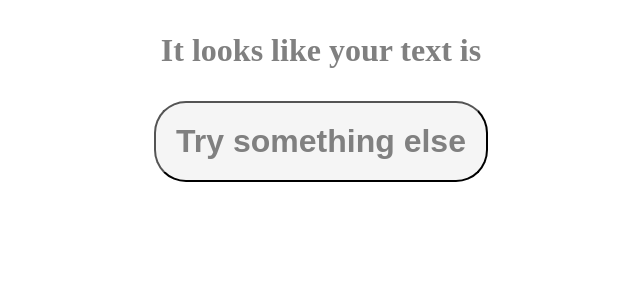
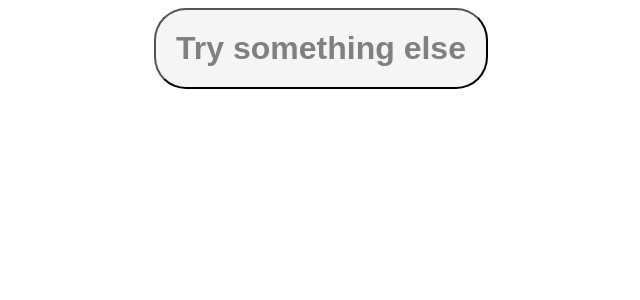
Before and after one commit to OlenaBL/nlp, a Python web app: template templates/result.html in a window 1280 px wide. Shown: the top 300 px of the page, without its empty margins (319-959 px from the left). Run offline with Jinja, Linux system fonts and the light colour scheme; the template is opened without the code that fills it, so the values that code supplies are empty.

Commit message:
Update result.html

```diff
--- a/templates/result.html
+++ b/templates/result.html
@@ -35,7 +35,7 @@
     </style>
 </head>
 <body>
-<div class="results"><h3>It looks like your text is</h3>
+<!--<div class="results"><h3>It looks like your text is</h3>
     <div class="results">
         {% if prediction == 1%}
         <h2>sarcastic</h2>
@@ -43,7 +43,7 @@
         <h2>not sarcastic</h2>
         {% endif %}
     </div>
-</div>
+</div>-->
 	<input type="button" value="Try something else" id="try" onclick="window.location.href='https://sarcasmwithml.herokuapp.com'">
 </body>
 </html>
```
